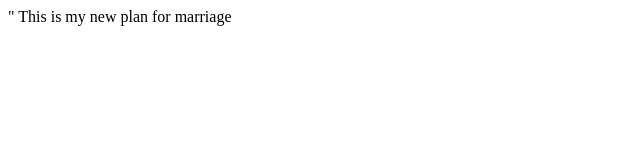
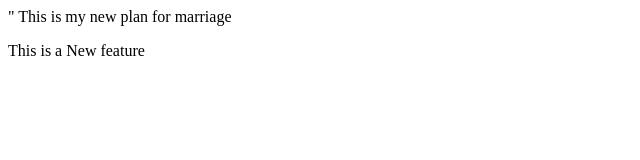
Before and after one commit to Vishal-7005/localrepo_2, a plain HTML site: page index.html in a window 1280 px wide. Shown: the whole page, without its empty margins (0-640 px from the left). Drawn offline with Linux system fonts and the light colour scheme.

Commit message:
Add new feature

```diff
--- a/index.html
+++ b/index.html
@@ -1 +1,2 @@
 <P> " This is my new plan for marriage</P>
+<P> This is a New feature</P>
```
